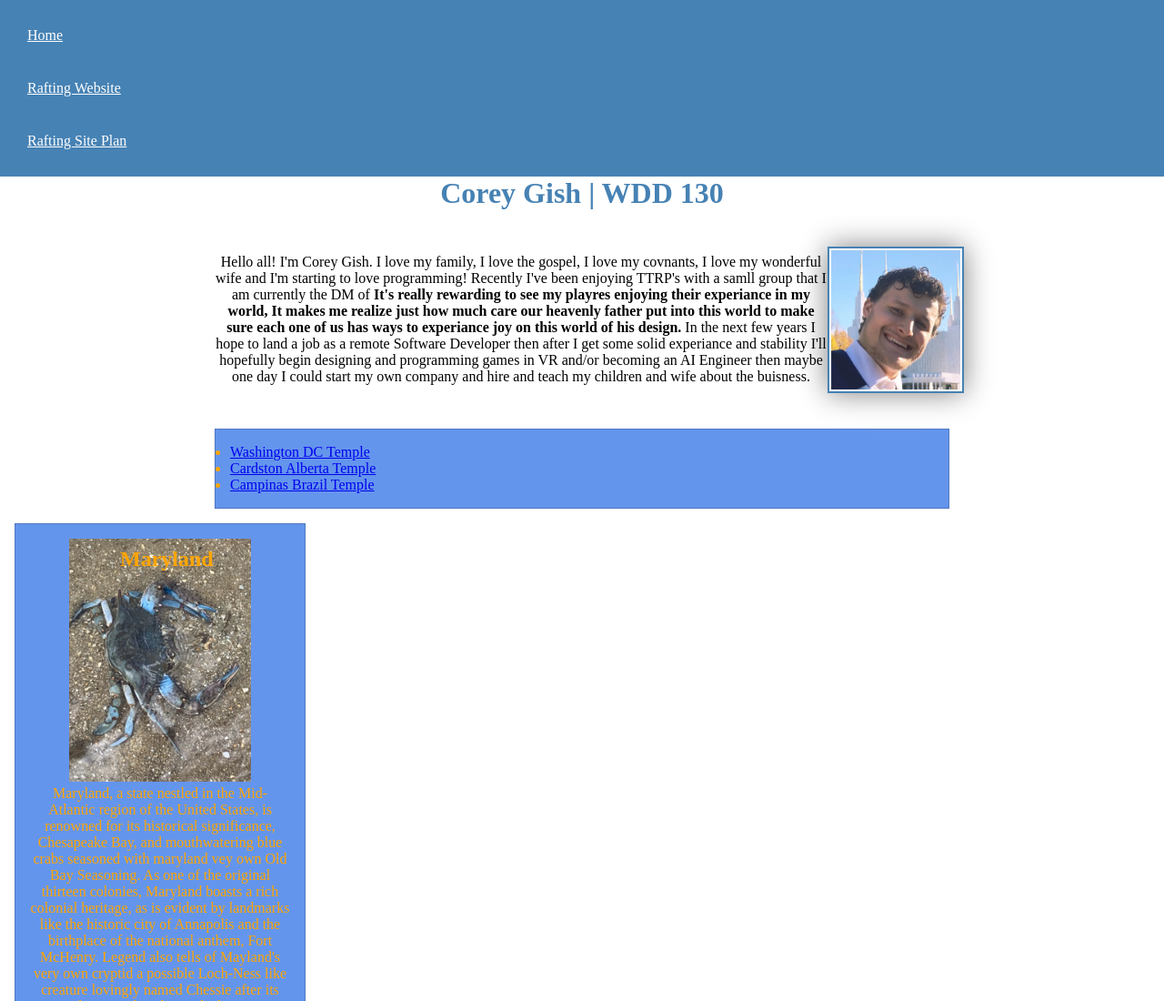
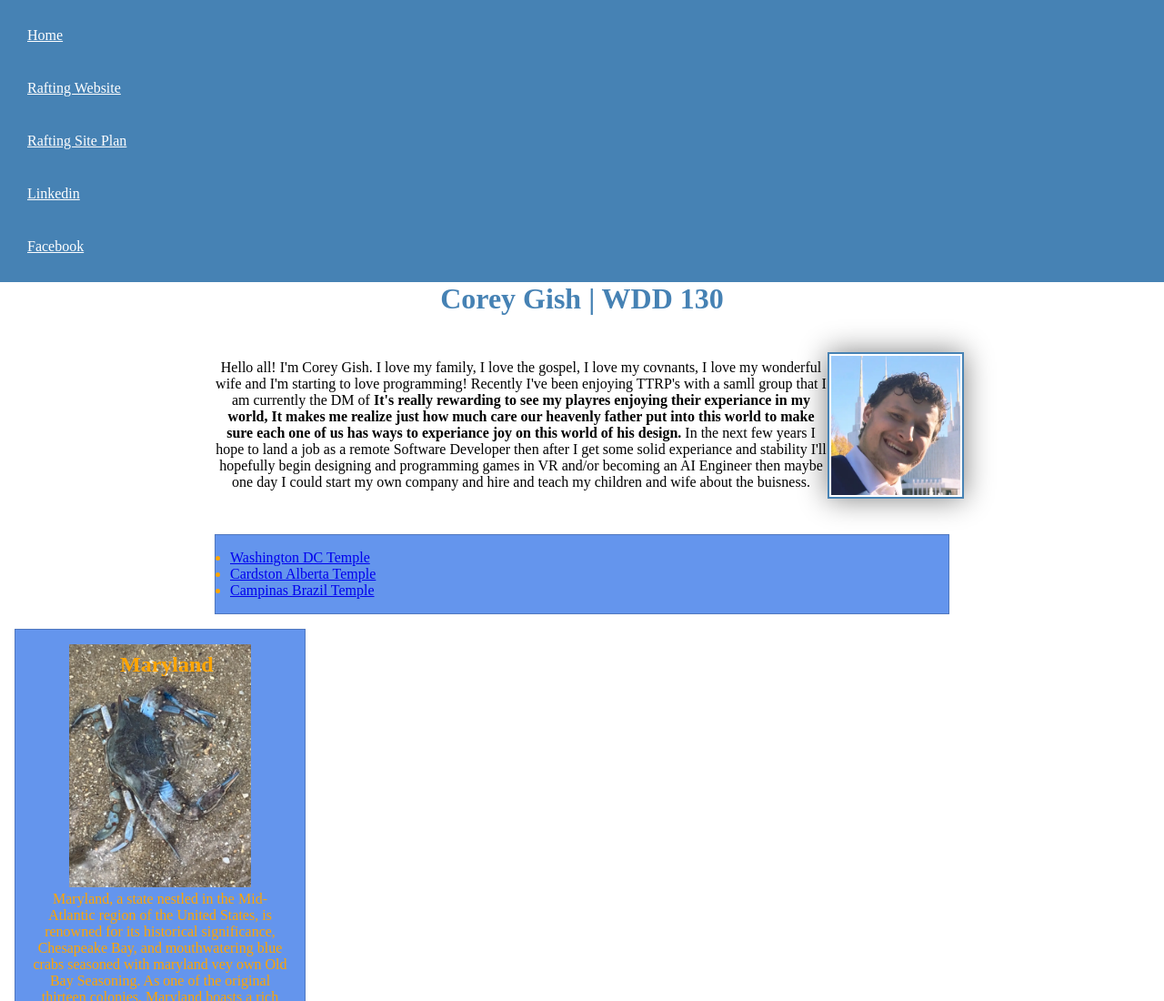
Before and after one commit to CoreyfromtheQuarry/wdd130, a plain HTML site: page index.html in a window 1280 px wide. Shown: the top 1100 px of the page at 91% size. Drawn offline with Linux system fonts and the light colour scheme.

Commit message:
added linkedin and facebook to nav bar

```diff
--- a/index.html
+++ b/index.html
@@ -14,6 +14,8 @@
                 <a href="#">Home</a>
                 <a href="wwr/">Rafting Website</a>
                 <a href="wwr/site-plan-rafting.html">Rafting Site Plan</a>
+                <a href="https://www.linkedin.com/in/corey-gish/" target="_blank">Linkedin</a>
+                <a href="https://www.facebook.com/">Facebook</a>
             </nav>
         </header>
         <main>
```
